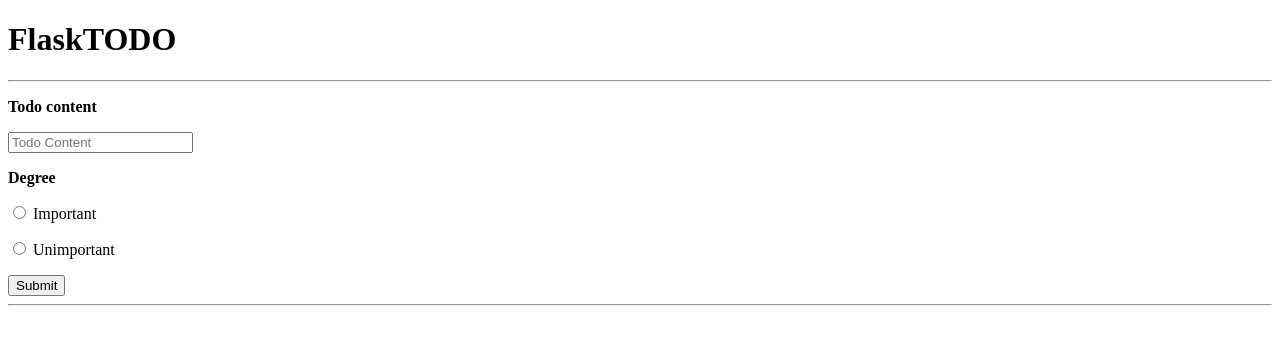
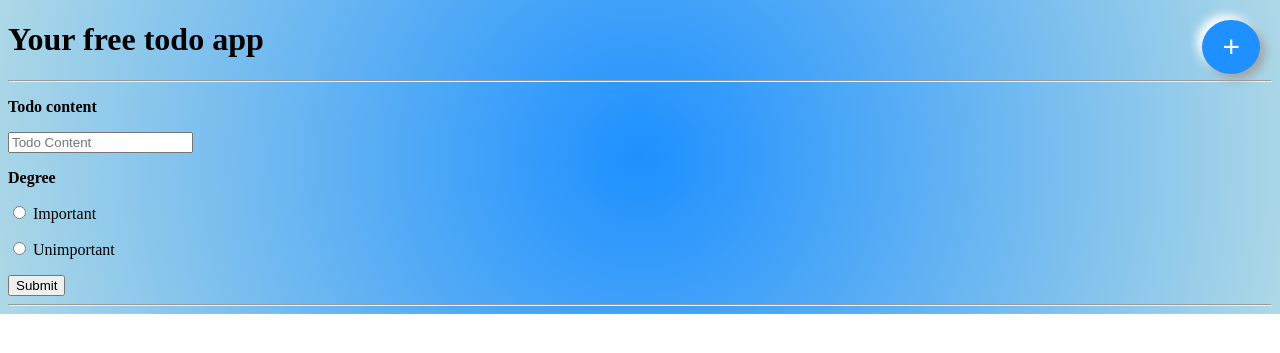
Before and after one commit to alphasingh/docker_flask_app, a Flask app: page /flaskapi/v1/todos/ui in a window 1280 px wide. Shown: the top 353 px of the page. Run offline with Flask 3, Linux system fonts and the light colour scheme; data that the repository does not hold is empty.

Commit message:
update UI for todo app

```diff
--- /dev/null
+++ b/static/css/styles.css
@@ -0,0 +1,89 @@
+body {
+    /*background-image: url('../images/wallpaper.jpg');*/
+    background-image: radial-gradient(circle, dodgerblue, lightblue);
+    background-size: cover; /* Ensures the image covers the entire screen */
+    background-position: center; /* Center the image */
+    background-repeat: no-repeat; /* Prevent the image from repeating */
+}
+
+.todo {
+    padding: 1%;
+    margin: 1%;
+    /*border-radius: 1%;*/
+    box-shadow: 0 0 3px 2px rgba(0, 0, 0, 0.2);
+    background-color: #eee;
+}
+
+.plus-sign {
+    position: absolute;
+    top: 20px; /* Adjust the distance from the top */
+    right: 20px; /* Adjust the distance from the right */
+    font-size: 50px; /* Size of the plus sign */
+    font-weight: bold;
+    color: white; /* Color of the plus sign */
+    cursor: pointer;
+}
+/* Hover effect */
+.plus-sign:hover {
+    color: dodgerblue;
+}
+/*
+body {
+    height: 100vh;
+    margin: 0;
+    position: relative;
+    font-family: Arial, sans-serif;
+}*/
+.plus-button {
+    position: absolute;
+    top: 20px;
+    right: 20px;
+    font-size: 30px;
+    padding: 10px 20px;
+    background-color: dodgerblue;
+    color: white;
+    border: none;
+    border-radius: 50%;
+    cursor: pointer;
+    box-shadow: 5px 5px 10px #a3a3a3, /* Bottom right shadow */
+    -5px -5px 10px #ffffff; /* Top left highlight */
+    transition: all 0.3s; /* Smooth transition for hover effects */
+}
+
+/* Modal Styles */
+.modal {
+    display: none; /* Hidden by default */
+    position: fixed;
+    z-index: 1; /* Sit on top */
+    left: 0;
+    top: 0;
+    width: 100%; /* Full width */
+    height: 100%; /* Full height */
+    overflow: auto; /* Enable scroll if needed */
+    background-color: rgba(0, 0, 0, 0.4); /* Black w/ opacity */
+}
+
+/* Modal Content */
+.modal-content {
+    background-color: white;
+    margin: 15% auto; /* 15% from the top and centered */
+    padding: 20px;
+    border: 1px solid #888;
+    width: 300px; /* Could be more or less, depending on screen size */
+    border-radius: 10px;
+}
+
+/* Close Button */
+.close {
+    color: #aaa;
+    float: right;
+    font-size: 28px;
+    font-weight: bold;
+}
+
+.close:hover,
+.close:focus {
+    color: black;
+    text-decoration: none;
+    cursor: pointer;
+}
--- a/templates/index.html
+++ b/templates/index.html
@@ -2,17 +2,63 @@
 <html lang="en">
 <head>
     <meta charset="UTF-8">
-    <title>FlaskApp</title>
-    <style>
-        .todo {
-            padding: 20px;
-            margin: 10px;
-            background-color: #eee;
-        }
-    </style>
+    <title>Todo</title>
+    <!--link rel="stylesheet" type="text/css" href="styles.css"-->
+    <link rel="stylesheet" type="text/css" href="{{ url_for('static', filename='css/styles.css') }}">
 </head>
 <body>
-    <h1>FlaskTODO</h1>
+    <h1>Your free todo app</h1>
+    <button class="plus-button" id="openModalBtn">+</button>
+
+    <!-- Modal -->
+    <div class="modal" id="myModal">
+        <div class="modal-content">
+            <span class="close" id="closeModalBtn">&times;</span>
+            <h2>Enter Values</h2>
+            <form id="valueForm">
+                <label for="inputValue">Value:</label>
+                <input type="text" id="inputValue" name="inputValue" required>
+                <br><br>
+                <button type="submit">Submit</button>
+            </form>
+        </div>
+    </div>
+
+    <script>
+        // Get the modal
+        var modal = document.getElementById("myModal");
+
+        // Get the button that opens the modal
+        var btn = document.getElementById("openModalBtn");
+
+        // Get the <span> element that closes the modal
+        var span = document.getElementById("closeModalBtn");
+
+        // When the user clicks the button, open the modal
+        btn.onclick = function() {
+            modal.style.display = "block";
+        }
+
+        // When the user clicks on <span> (x), close the modal
+        span.onclick = function() {
+            modal.style.display = "none";
+        }
+
+        // When the user clicks anywhere outside of the modal, close it
+        window.onclick = function(event) {
+            if (event.target === modal) {
+                modal.style.display = "none";
+            }
+        }
+
+        // Form submission handling
+        document.getElementById("valueForm").onsubmit = function(event) {
+            event.preventDefault(); // Prevent the default form submission
+            var value = document.getElementById("inputValue").value;
+            console.log("Entered Value:", value); // Do something with the value
+            modal.style.display = "none"; // Close the modal
+        }
+    </script>
     <hr>
     <div class="content">
     <form method="post">
@@ -44,11 +90,11 @@
     {% for todo in todos %}
         <div class="todo">
             <p>{{ todo['content'] }} <i>({{ todo['degree']}})</i></p>
-	    <form method="POST" action="{{ url_for('todos.delete', oid=todo['_id']) }}" >
-                <input type="submit" value="Delete Todo"
+	            <form method="POST" action="{{ url_for('todos.delete', oid=todo['_id']) }}" >
+                    <input type="submit" value="Delete Todo"
                        onclick="return confirm('Are you sure you want to delete this entry?')">
-            </form>
-	</div>
+                </form>
+	    </div>
     {% endfor %}
 
     </div>
```
